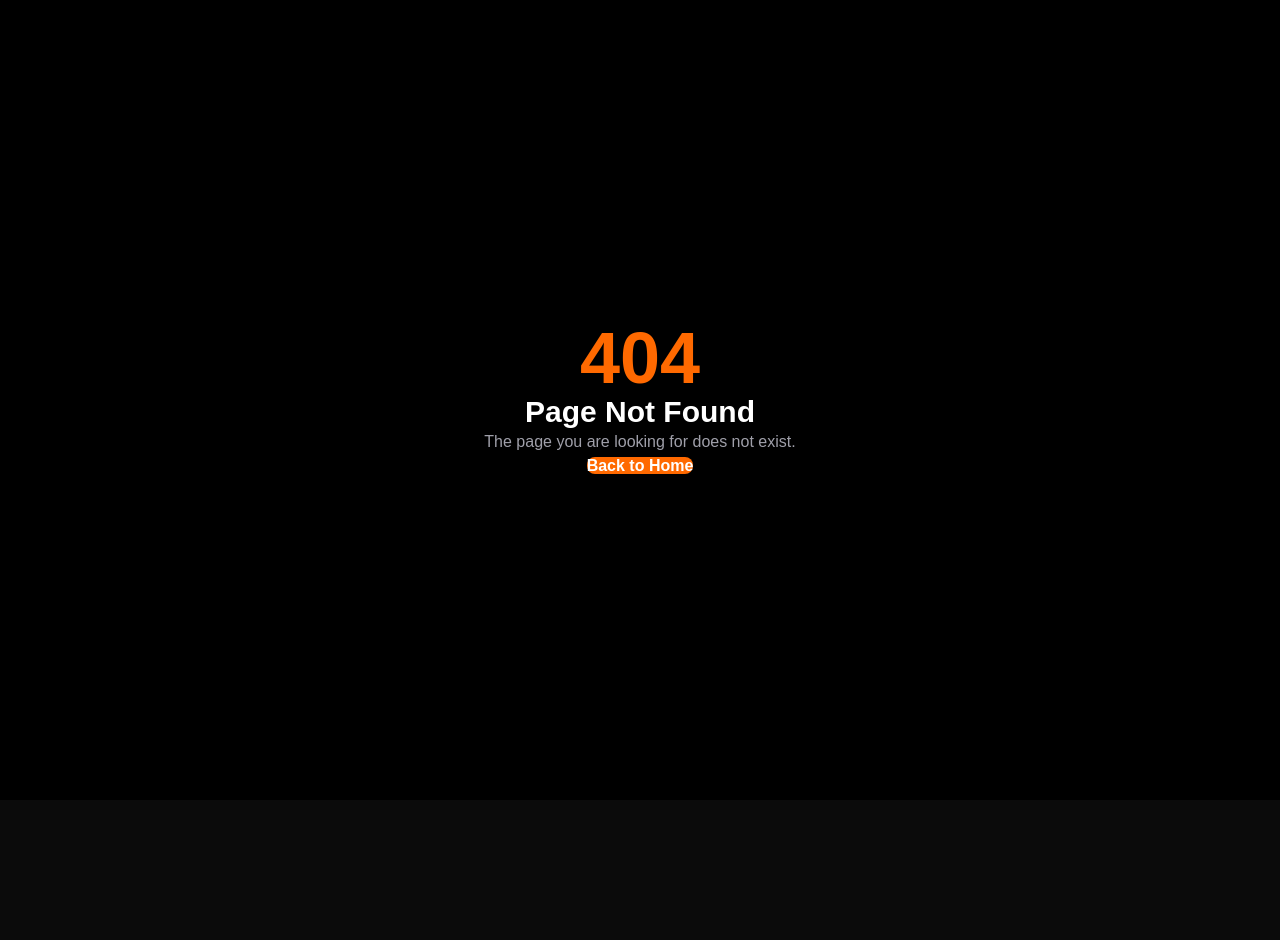
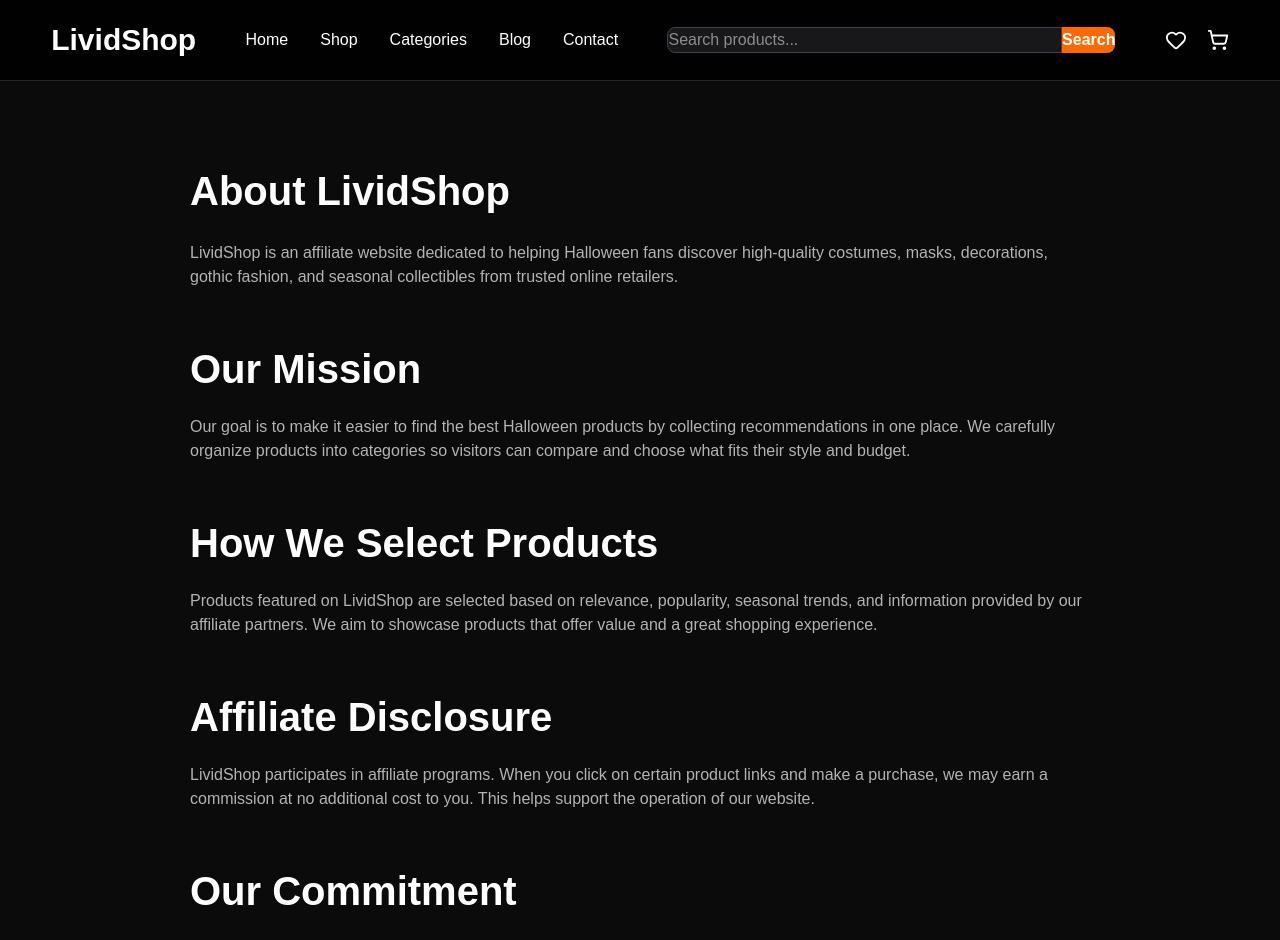
Before and after one commit to RaniaAkramm/lividshop, a Next.js app: page /about in a window 1280 px wide. Before the commit this address had no page. Shown: the top 940 px of the page. Before the commit the page ends 800 px from the top, so only its background shows below. Built offline with nearby package versions, Linux system fonts and the light colour scheme.

Commit message:
Create page.tsx

```diff
--- /dev/null
+++ b/app/about/page.tsx
@@ -0,0 +1,97 @@
+import Header from "@/components/Header";
+import Footer from "@/components/Footer";
+
+export const metadata = {
+  title: "About Us | LividShop",
+  description:
+    "Learn more about LividShop and how we help you discover the best Halloween costumes, masks, decorations, and gothic fashion from trusted partner stores.",
+};
+
+export default function AboutPage() {
+  return (
+    <>
+      <Header />
+
+      <main className="section">
+        <div
+          className="container"
+          style={{
+            maxWidth: "900px",
+          }}
+        >
+          <h1 className="title">
+            About LividShop
+          </h1>
+
+          <p
+            className="subtitle"
+            style={{
+              marginTop: "20px",
+            }}
+          >
+            LividShop is an affiliate website dedicated to helping Halloween
+            fans discover high-quality costumes, masks, decorations, gothic
+            fashion, and seasonal collectibles from trusted online retailers.
+          </p>
+
+          <section style={{ marginTop: "50px" }}>
+            <h2 className="title">Our Mission</h2>
+
+            <p
+              className="subtitle"
+              style={{ marginTop: "16px" }}
+            >
+              Our goal is to make it easier to find the best Halloween products
+              by collecting recommendations in one place. We carefully organize
+              products into categories so visitors can compare and choose what
+              fits their style and budget.
+            </p>
+          </section>
+
+          <section style={{ marginTop: "50px" }}>
+            <h2 className="title">How We Select Products</h2>
+
+            <p
+              className="subtitle"
+              style={{ marginTop: "16px" }}
+            >
+              Products featured on LividShop are selected based on relevance,
+              popularity, seasonal trends, and information provided by our
+              affiliate partners. We aim to showcase products that offer value
+              and a great shopping experience.
+            </p>
+          </section>
+
+          <section style={{ marginTop: "50px" }}>
+            <h2 className="title">Affiliate Disclosure</h2>
+
+            <p
+              className="subtitle"
+              style={{ marginTop: "16px" }}
+            >
+              LividShop participates in affiliate programs. When you click on
+              certain product links and make a purchase, we may earn a
+              commission at no additional cost to you. This helps support the
+              operation of our website.
+            </p>
+          </section>
+
+          <section style={{ marginTop: "50px" }}>
+            <h2 className="title">Our Commitment</h2>
+
+            <p
+              className="subtitle"
+              style={{ marginTop: "16px", marginBottom: "60px" }}
+            >
+              We are committed to providing a fast, user-friendly experience,
+              helpful product recommendations, and continuously improving our
+              content to help visitors find the perfect Halloween products.
+            </p>
+          </section>
+        </div>
+      </main>
+
+      <Footer />
+    </>
+  );
+}
```
